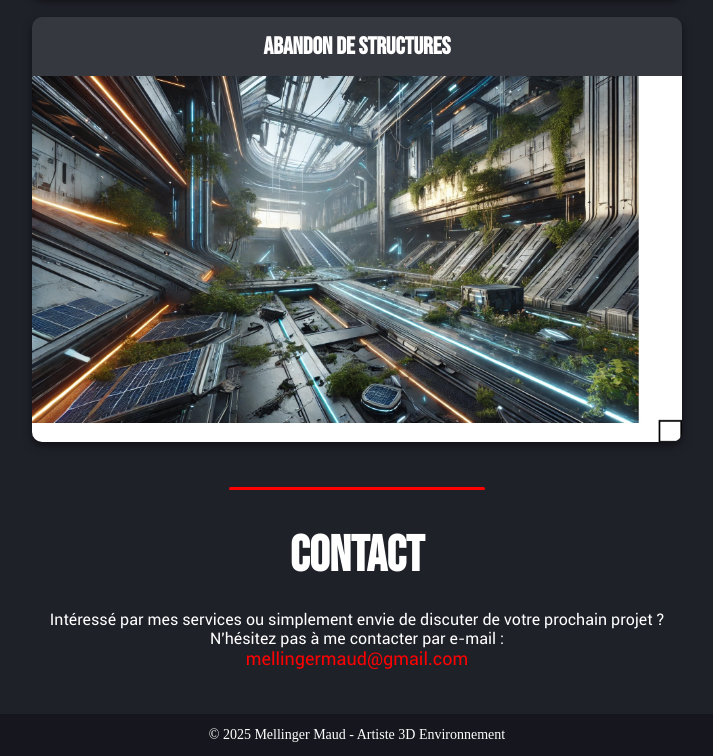
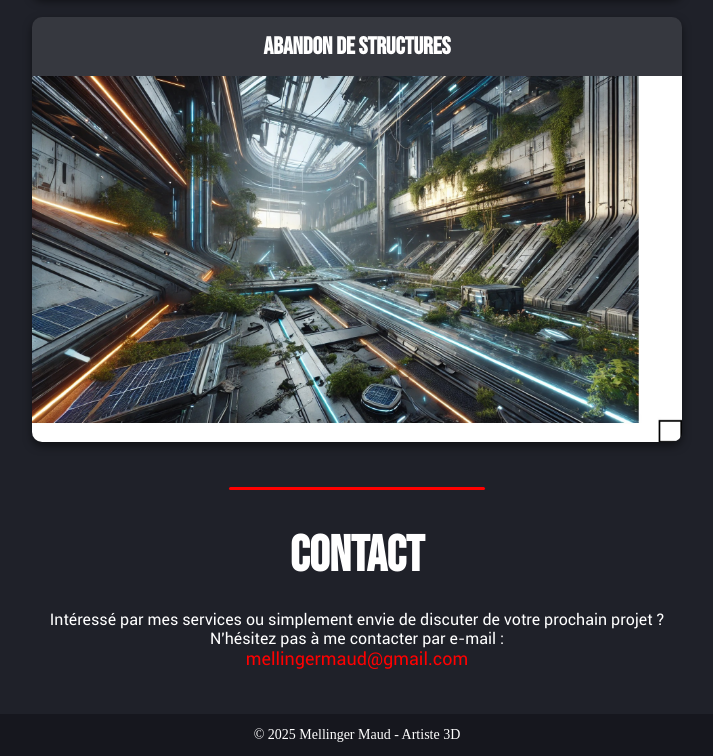
Before and after one commit to Lenitra/MaudPortfolio, a plain HTML site: page index.html in a window 1280 px wide. Shown: the part 2036-2792 px from the top of the page, without its empty margins (283-996 px from the left). Drawn offline with Linux system fonts and the light colour scheme.

Commit message:
Modif mineure dans le footer

```diff
--- a/index.html
+++ b/index.html
@@ -189,7 +189,7 @@
 </main>
 
 <footer>
-    <p>&copy; <span id="footerYear"></span> Mellinger Maud - Artiste 3D Environnement</p>
+    <p>&copy; <span id="footerYear"></span> Mellinger Maud - Artiste 3D</p>
 </footer>
 
 
```
